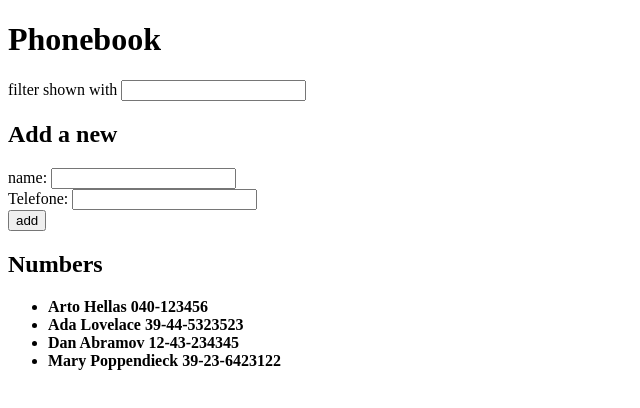
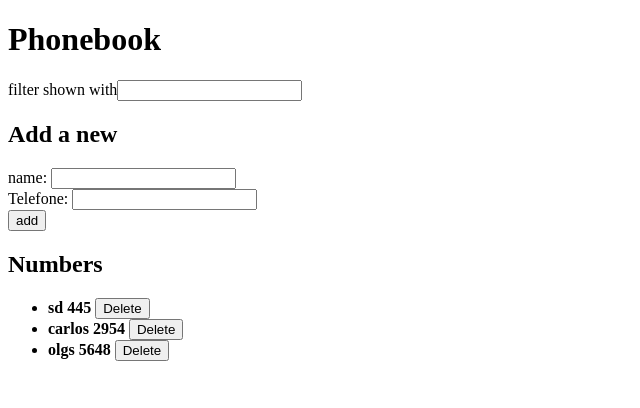
Before and after one commit to CMP2007/Fullstack-Open-course-part-2, a React (Vite) app in the folder phonebook/: page / in a window 1280 px wide. Shown: the top 408 px of the page, without its empty margins (0-640 px from the left). Built offline with nearby package versions, Linux system fonts and the light colour scheme; data requests are answered from the project's data file.

Commit message:
exercise 2.12 - 2.13 and 2.14

```diff
--- a/phonebook/db.json
+++ b/phonebook/db.json
@@ -1,24 +1,19 @@
 {
-    "persons":[
+  "persons": [
     {
-        "name": "Arto Hellas",
-        "number": "040-123456",
-        "id": 1
+      "id": "a842",
+      "name": "sd",
+      "number": "445"
     },
     {
-        "name": "Ada Lovelace",
-        "number": "39-44-5323523",
-        "id": 2
+      "id": "60b7",
+      "name": "carlos",
+      "number": "2954"
     },
     {
-        "name": "Dan Abramov",
-        "number": "12-43-234345",
-        "id": 3
-      },
-      {
-        "name": "Mary Poppendieck",
-        "number": "39-23-6423122",
-        "id": 4
+      "id": "0fbb",
+      "name": "olgs",
+      "number": "5648"
     }
   ]
 }
--- a/phonebook/src/App.jsx
+++ b/phonebook/src/App.jsx
@@ -1,5 +1,5 @@
 import { useState, useEffect } from 'react'
-import axios from 'axios'
+import personsServises from './services/persons'
 
 import Filter from './components/filter'
 import PersonForm from './components/personForm'
@@ -14,30 +14,30 @@ const App = () => {
 
   useEffect(() => {
     console.log('promise start')
-    axios
-      .get('http://localhost:3001/persons')
-      .then(response => {
-        console.log('promise fulfilled')
-        console.log(response);
-        setPersons(response.data)
+    personsServises
+      .getAll()
+      .then(response =>{
+        setPersons(response)
       })
   }, [])
   console.log('render', persons.length, 'notes')
 
+  const checkName = persons.findIndex(person =>person.name === newName)
+  const checkNumber = persons.findIndex(person =>person.number === newNumber)
+
   //This function uses findIndex to validate if the data already exists and save it or raise the alert
   const hanSubmit = (e)=> {
     e.preventDefault();
-    const checkName = persons.findIndex(person =>person.name === newName)
-    console.log("name findIndex = ",checkName);
-
-    const checkNumber = persons.findIndex(person =>person.number === newNumber)
-    console.log("number findIndex = ",checkNumber);
-
     if (checkName === -1 && checkNumber === -1) {
-      const objName = {name: newName, number: newNumber, id: persons.length +1}
-      setPersons(persons.concat(objName))
+      console.log("name checked");
+      console.log("number checked");
+      const objName = {name: newName, number: newNumber}
       setNewName("")
       setNewNumber("")
+
+      personsServises
+        .create(objName)
+        .then(response => setPersons(persons.concat(response)))
     }
     else{
       if (checkName !==-1) {
@@ -53,17 +53,14 @@ const App = () => {
 
   //These three handle functions are the event handlers of the inputs
   const handleName = (e)=>{
-    console.log(e.target.value);
     setNewName(e.target.value)
   }
 
   const handleNumber = (e)=>{
-    console.log(e.target.value);
     setNewNumber(e.target.value)
   }
 
   const handleSearch = (e)=>{
-    console.log(e.target.value)
     setNewSearch(e.target.value)
     if (e.target.value) {
       filter()
@@ -77,8 +74,22 @@ const App = () => {
     const tolowerSearch = newSearch.toLowerCase()
     const filtered =persons.filter(person => person.name.toLowerCase().includes(tolowerSearch))
     setPersonFilter(filtered)
-    console.log(filtered);
+    console.log("filtering based on: ",filtered);
   }
+
+  const deletedPerson = (id)=>{
+    const person = persons.find(person => person.id === id)
+    const name = person.name
+    console.log(person);
+    if (window.confirm(`Are you sure you want to delete ${name} ?`)) {
+      personsServises
+      .deleted(id)
+      .then(response=>{
+        setPersons(persons.filter((person)=>person.id !== response.id))
+      })
+    }
+  }
+
 
   //These constants group the data and event handlers to be passed through the props
   const handleEvents = [hanSubmit, handleName, handleNumber]
@@ -94,7 +105,7 @@ const App = () => {
 
       <h2>Numbers</h2>
       <ul>
-        <List all={persons} filter={personFilter} />
+        <List all={persons} filter={personFilter} action={deletedPerson} />
       </ul>
     </>
   )
--- a/phonebook/src/components/filter.jsx
+++ b/phonebook/src/components/filter.jsx
@@ -1,7 +1,8 @@
 const Filter = ({handleSearch})=>{
     return(
       <div>
-        <label htmlFor='search' >filter shown with</label> <input onChange={handleSearch} id='search' />
+        <label htmlFor='search' >filter shown with</label>
+        <input onChange={handleSearch} id='search' />
       </div>
     )
   }
--- a/phonebook/src/components/list.jsx
+++ b/phonebook/src/components/list.jsx
@@ -1,7 +1,19 @@
-const List = ({all, filter})=>{
+const List = ({all, filter, action})=>{
+  console.log(action);
+  console.log(all);
+
+
     if (!filter) {
      return(
-      all.map(person => <li key={person.id}><b>{person.name} {person.number}</b></li>)
+      all.map(person => {
+        return(
+          <li
+            key={person.id}>
+            <b>{person.name} {person.number} </b>
+            <button onClick={()=>action(person.id)}>Delete</button>
+          </li>
+        )
+      })
      )
     }
     else{
--- /dev/null
+++ b/phonebook/src/services/persons.js
@@ -0,0 +1,30 @@
+import axios from 'axios'
+
+const baseUrl = 'http://localhost:3001/persons'
+
+const getAll = ()=> {
+  return (
+    axios
+      .get(baseUrl)
+      .then(response => response.data)
+    )
+  }
+
+  const create = newObject => {
+    return (
+      axios.
+        post(baseUrl, newObject)
+        .then(response => response.data)
+      )
+  }
+
+  const deleted = (id) => {
+    return (
+      axios
+        .delete(`${baseUrl}/${id}`)
+        .then(response => response.data)
+      )
+
+  }
+
+export default {getAll, create, deleted}
```
Lines whose indentation alone changed are shown as unchanged.
